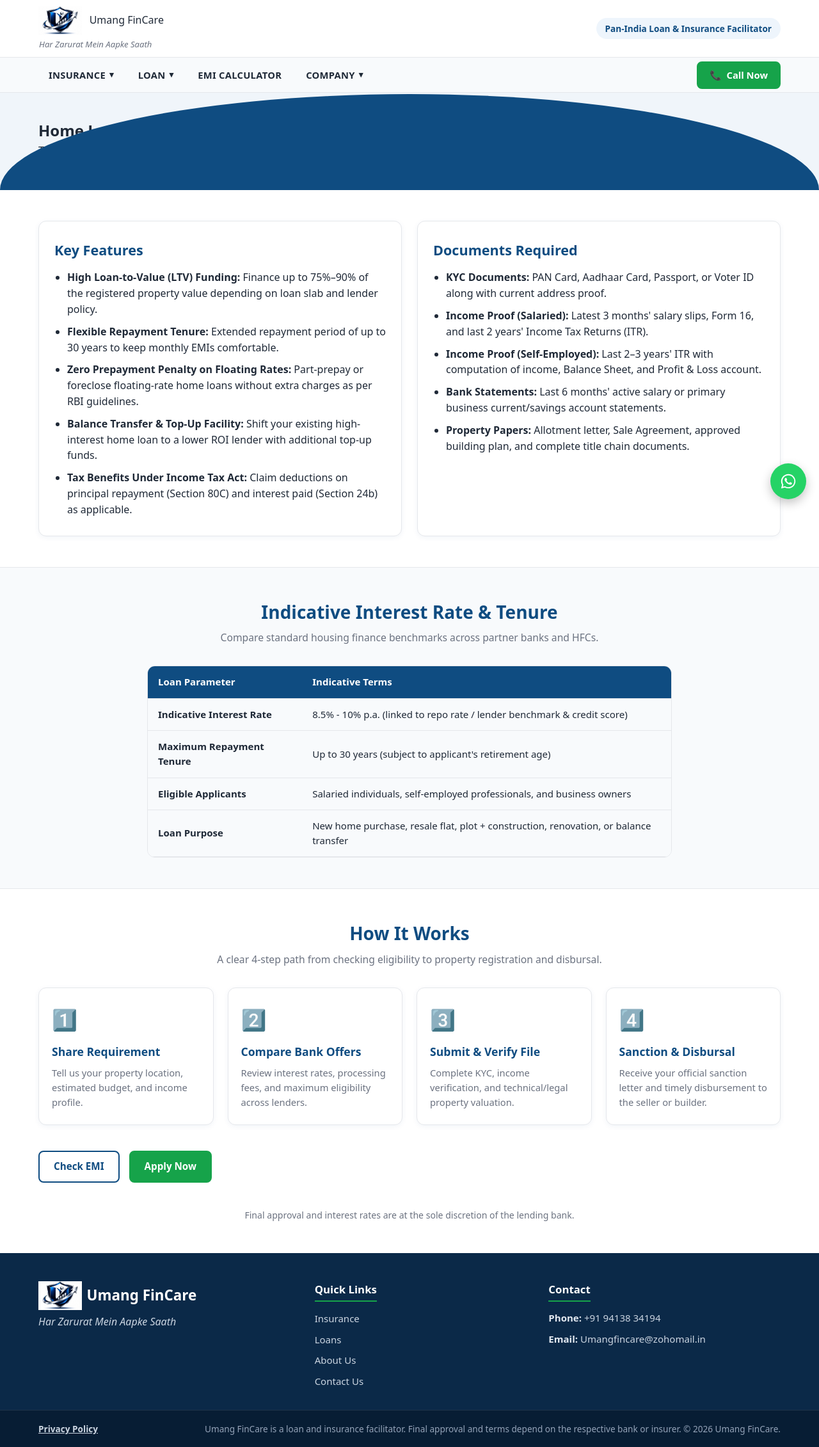
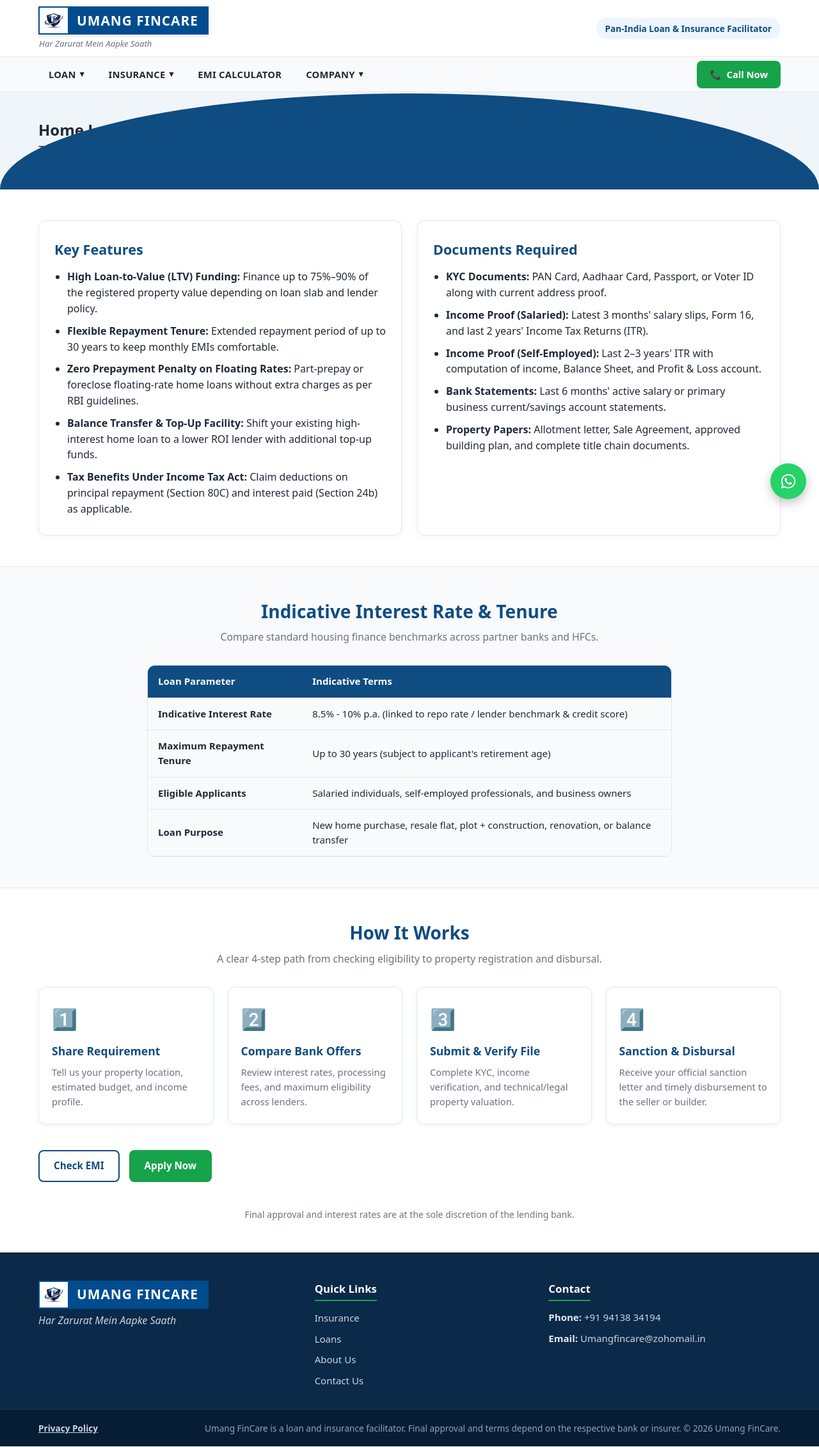
Before and after one commit to RohitDevLigri/umang-fincare, a plain HTML site: page home-loan.html in a window 1280 px wide. Shown: the whole page at 64% size. Drawn offline with Linux system fonts and the light colour scheme.

Commit message:
Updated HDFC style brand box and mobile layout

```diff
--- a/home-loan.html
+++ b/home-loan.html
@@ -14,9 +14,12 @@
     <!-- Row 1: Logo + Brand Name & Tagline Below -->
     <div class="header-top">
       <div class="container header-top-inner">
-        <a href="index.html" class="brand-lockup">
-          <span class="brand-title">
-            <img src="logo.png" alt="Umang FinCare Logo" style="height: 45px; vertical-align: middle; margin-right: 8px;"> Umang FinCare
+       <a href="index.html" class="brand-lockup" aria-label="Umang FinCare Home">
+          <span class="hdfc-style-brand-box">
+            <span class="brand-logo-square">
+              <img src="logo.png" alt="Umang FinCare Logo">
+            </span>
+            <span class="brand-name-rectangle">UMANG FINCARE</span>
           </span>
           <span class="brand-tagline">Har Zarurat Mein Aapke Saath</span>
         </a>
@@ -37,6 +40,18 @@
 
         <nav class="primary-nav" id="primaryNav" aria-label="Main Navigation">
           <ul class="nav-list">
+                 <li class="nav-item has-dropdown">
+              <a href="loans.html" class="nav-link dropdown-trigger" aria-expanded="false">
+                LOAN <span class="arrow" aria-hidden="true">▾</span>
+              </a>
+              <ul class="dropdown-menu">
+                <li><a href="personal-loan.html">Personal Loan</a></li>
+                <li><a href="home-loan.html">Home Loan</a></li>
+                <li><a href="vehicle-loan.html">Vehicle Loan</a></li>
+                <li><a href="loans.html">All Loans</a></li>
+              </ul>
+            </li>
+
             <li class="nav-item has-dropdown">
               <a href="insurance.html" class="nav-link dropdown-trigger" aria-expanded="false">
                 INSURANCE <span class="arrow" aria-hidden="true">▾</span>
@@ -47,17 +62,7 @@
               </ul>
             </li>
 
-                     <li class="nav-item has-dropdown">
-              <a href="loans.html" class="nav-link dropdown-trigger" aria-expanded="false">
-                LOAN <span class="arrow" aria-hidden="true">▾</span>
-              </a>
-              <ul class="dropdown-menu">
-                <li><a href="personal-loan.html">Personal Loan</a></li>
-                <li><a href="home-loan.html">Home Loan</a></li>
-                <li><a href="vehicle-loan.html">Vehicle Loan</a></li>
-                <li><a href="loans.html">All Loans</a></li>
-              </ul>
-            </li>
+
 
             <li class="nav-item">
               <a href="emi-calculator.html" class="nav-link">EMI CALCULATOR</a>
@@ -216,8 +221,13 @@
     <div class="container footer-grid">
       <!-- Col 1: Logo + Brand + Tagline -->
       <div class="footer-col">
-        <h3 class="footer-brand">
-          <img src="logo.png" alt="Umang FinCare Logo" style="height: 45px; vertical-align: middle; margin-right: 8px;"> Umang FinCare
+       <h3 class="footer-brand">
+          <span class="hdfc-style-brand-box">
+            <span class="brand-logo-square">
+              <img src="logo.png" alt="Umang FinCare Logo">
+            </span>
+            <span class="brand-name-rectangle">UMANG FINCARE</span>
+          </span>
         </h3>
         <p class="footer-tagline">Har Zarurat Mein Aapke Saath</p>
       </div>
```
Also changed, not shown: about.html (+27 -15 lines), contact.html (+26 -15 lines), emi-calculator.html (+24 -14 lines), four-wheeler-insurance.html (+27 -16 lines), index.html (+14 -12 lines), insurance.html (+26 -16 lines), loans.html (+13 -5 lines), privacy-policy.html (+24 -16 lines), thank-you.html (+24 -16 lines), two-wheeler-insurance.html (+24 -16 lines), why-us.html (+23 -15 lines).
